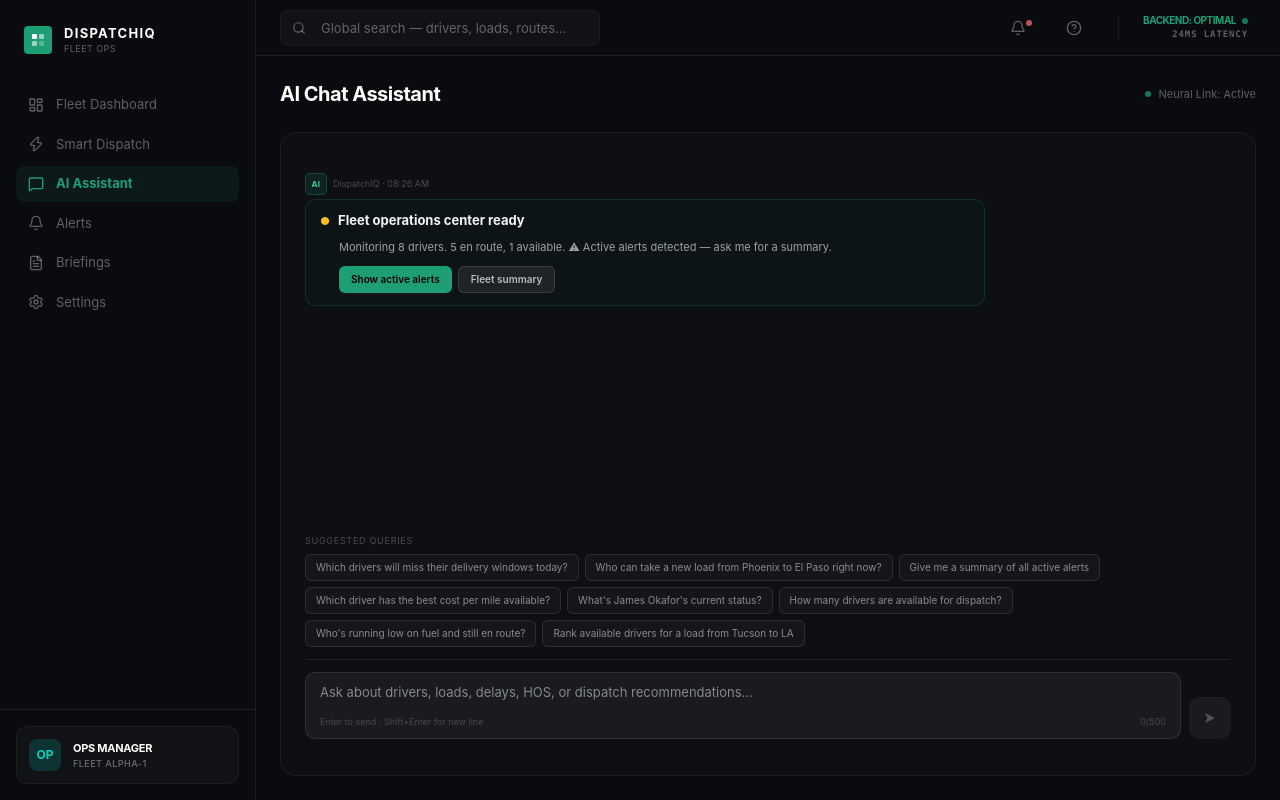
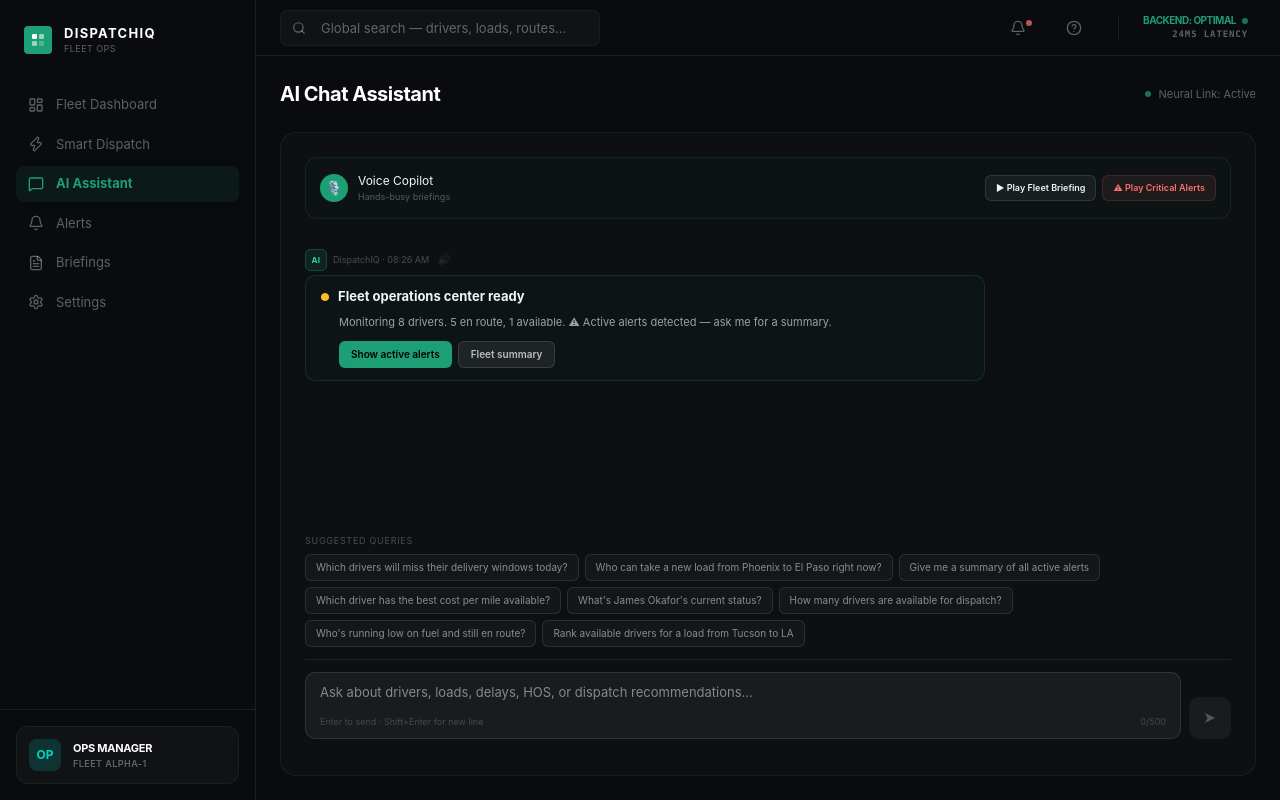
Before and after one commit to DeepanshuSaxena14/ISE-500, a React app in the folder frontend/: page /chat in a window 1280 px wide. Built offline with nearby package versions, Linux system fonts and the light colour scheme; the HTML template or start-up script is replaced by a standard one.

Commit message:
Added elevenlabs voice features

```diff
--- a/frontend/src/pages/AIChatAssistant.jsx
+++ b/frontend/src/pages/AIChatAssistant.jsx
@@ -238,12 +238,57 @@ export default function AIChatAssistant() {
   const [loading, setLoading] = useState(false);
   const [showSuggested, setShowSuggested] = useState(true);
   const [conversationHistory, setConversationHistory] = useState([]);
+  const [isAudioLoading, setIsAudioLoading] = useState(null); // stores message index or 'briefing' etc
   const bottomRef = useRef(null);
   const inputRef = useRef(null);
 
   useEffect(() => {
     bottomRef.current?.scrollIntoView({ behavior: "smooth" });
   }, [messages, loading]);
+
+  // ─── AUDIO UTILITY ──────────────────────────────────────────────────────
+  const playAudioFromText = async (text, id = 'manual') => {
+    if (!text) return;
+    setIsAudioLoading(id);
+    try {
+      const resp = await fetch("http://localhost:5001/api/voice/tts", {
+        method: "POST",
+        headers: { "Content-Type": "application/json" },
+        body: JSON.stringify({ text })
+      });
+      if (!resp.ok) throw new Error("TTS failed");
+      const blob = await resp.blob();
+      const url = URL.createObjectURL(blob);
+      const audio = new Audio(url);
+      audio.onended = () => setIsAudioLoading(null);
+      await audio.play();
+    } catch (err) {
+      console.error("Audio Playback Error:", err);
+      setIsAudioLoading(null);
+    }
+  };
+
+  const handleBriefing = async (type) => {
+    const prompt = type === 'fleet'
+      ? "Give me a very concise 2-sentence fleet status overview for an operational voice briefing."
+      : "Summarize the top 2 most urgent critical alerts in 2 short sentences for a voice briefing.";
+
+    setIsAudioLoading(type);
+    try {
+      const resp = await fetch("http://localhost:5001/api/chat", {
+        method: "POST",
+        headers: { "Content-Type": "application/json" },
+        body: JSON.stringify({ question: prompt, history: [] })
+      });
+      const data = await resp.json();
+      if (data.answer) {
+        await playAudioFromText(data.answer, type);
+      }
+    } catch (err) {
+      console.error("Briefing Error:", err);
+      setIsAudioLoading(null);
+    }
+  };
 
   // Welcome message on mount
   useEffect(() => {
@@ -342,7 +387,39 @@ export default function AIChatAssistant() {
 
       <div className="flex-1 flex flex-col min-h-0 bg-white/[0.02] border border-white/[0.05] rounded-2xl p-6 overflow-hidden relative">
         {/* ── MESSAGES ── */}
-        <div style={{ flex: 1, overflowY: "auto", padding: "16px 0", display: "flex", flexDirection: "column", gap: 12 }}>
+
+        {/* Voice Dashboard */}
+        <div style={{ background: "rgba(29,158,117,.03)", border: "0.5px solid rgba(29,158,117,.15)", borderRadius: 12, padding: "14px", marginBottom: 20, display: "flex", alignItems: "center", justifyContent: "space-between" }}>
+          <div style={{ display: "flex", alignItems: "center", gap: 10 }}>
+            <div style={{ width: 28, height: 28, borderRadius: "50%", background: "#1d9e75", display: "flex", alignItems: "center", justifyContent: "center", fontSize: 14 }}>🎙️</div>
+            <div>
+              <h4 style={{ margin: 0, fontSize: 12, color: "#f1f5f9" }}>Voice Copilot</h4>
+              <p style={{ margin: 0, fontSize: 9, color: "rgba(255,255,255,.3)" }}>Hands-busy briefings</p>
+            </div>
+          </div>
+          <div style={{ display: "flex", gap: 6 }}>
+            <button
+              onClick={() => handleBriefing('fleet')}
+              disabled={isAudioLoading !== null}
+              style={{ background: "rgba(255,255,255,.05)", border: "0.5px solid rgba(255,255,255,.1)", borderRadius: 6, color: "#f1f5f9", fontSize: 9, fontWeight: 600, padding: "5px 10px", cursor: "pointer", transition: "all 0.2s", display: "flex", alignItems: "center", gap: 6 }}
+              onMouseEnter={e => e.target.style.background = "rgba(255,255,255,.1)"}
+              onMouseLeave={e => e.target.style.background = "rgba(255,255,255,.05)"}
+            >
+              {isAudioLoading === 'fleet' ? "⌛" : "▶"} Play Fleet Briefing
+            </button>
+            <button
+              onClick={() => handleBriefing('alerts')}
+              disabled={isAudioLoading !== null}
+              style={{ background: "rgba(248,113,113,.08)", border: "0.5px solid rgba(248,113,113,.15)", borderRadius: 6, color: "#f87171", fontSize: 9, fontWeight: 600, padding: "5px 10px", cursor: "pointer", transition: "all 0.2s", display: "flex", alignItems: "center", gap: 6 }}
+              onMouseEnter={e => e.target.style.background = "rgba(248,113,113,.12)"}
+              onMouseLeave={e => e.target.style.background = "rgba(248,113,113,.08)"}
+            >
+              {isAudioLoading === 'alerts' ? "⌛" : "⚠"} Play Critical Alerts
+            </button>
+          </div>
+        </div>
+
+        <div style={{ flex: 1, overflowY: "auto", padding: "10px 0", display: "flex", flexDirection: "column", gap: 12 }}>
 
           {messages.map((msg) => (
             <div key={msg.id} className="msg-in" style={{ display: "flex", flexDirection: "column", alignItems: msg.role === "user" ? "flex-end" : "flex-start", gap: 4 }}>
@@ -352,6 +429,16 @@ export default function AIChatAssistant() {
                       <div style={{ width: 22, height: 22, borderRadius: 5, background: "rgba(29,158,117,.15)", border: "0.5px solid rgba(29,158,117,.3)", display: "flex", alignItems: "center", justifyContent: "center", fontSize: 8, fontWeight: 700, color: "#34d399", letterSpacing: "0.05em" }}>AI</div>
                     )}
                     <span style={{ fontSize: 9, color: "rgba(255,255,255,.25)" }}>{msg.role === "ai" ? "DispatchIQ" : "You"} · {msg.time}</span>
+                    {msg.role === "ai" && (
+                      <button
+                        onClick={() => playAudioFromText(msg.text || (msg.parsed && msg.parsed.summary), msg.id)}
+                        disabled={isAudioLoading !== null}
+                        style={{ background: "none", border: "none", cursor: "pointer", color: isAudioLoading === msg.id ? "#34d399" : "rgba(255,255,255,.15)", fontSize: 11, padding: 0, marginLeft: 2, display: "flex", alignItems: "center", transition: "color 0.2s" }}
+                        title="Speak response"
+                      >
+                        {isAudioLoading === msg.id ? "⌛" : "🔊"}
+                      </button>
+                    )}
                     {msg.role === "user" && (
                   <div style={{ width: 22, height: 22, borderRadius: 5, background: "rgba(255,255,255,.07)", display: "flex", alignItems: "center", justifyContent: "center", fontSize: 8, fontWeight: 700, color: "rgba(255,255,255,.5)" }}>ME</div>
                 )}
```
Also changed, not shown: 2 other files (tests, documents, lock files or other folders). Lines whose indentation alone changed are shown as unchanged.
